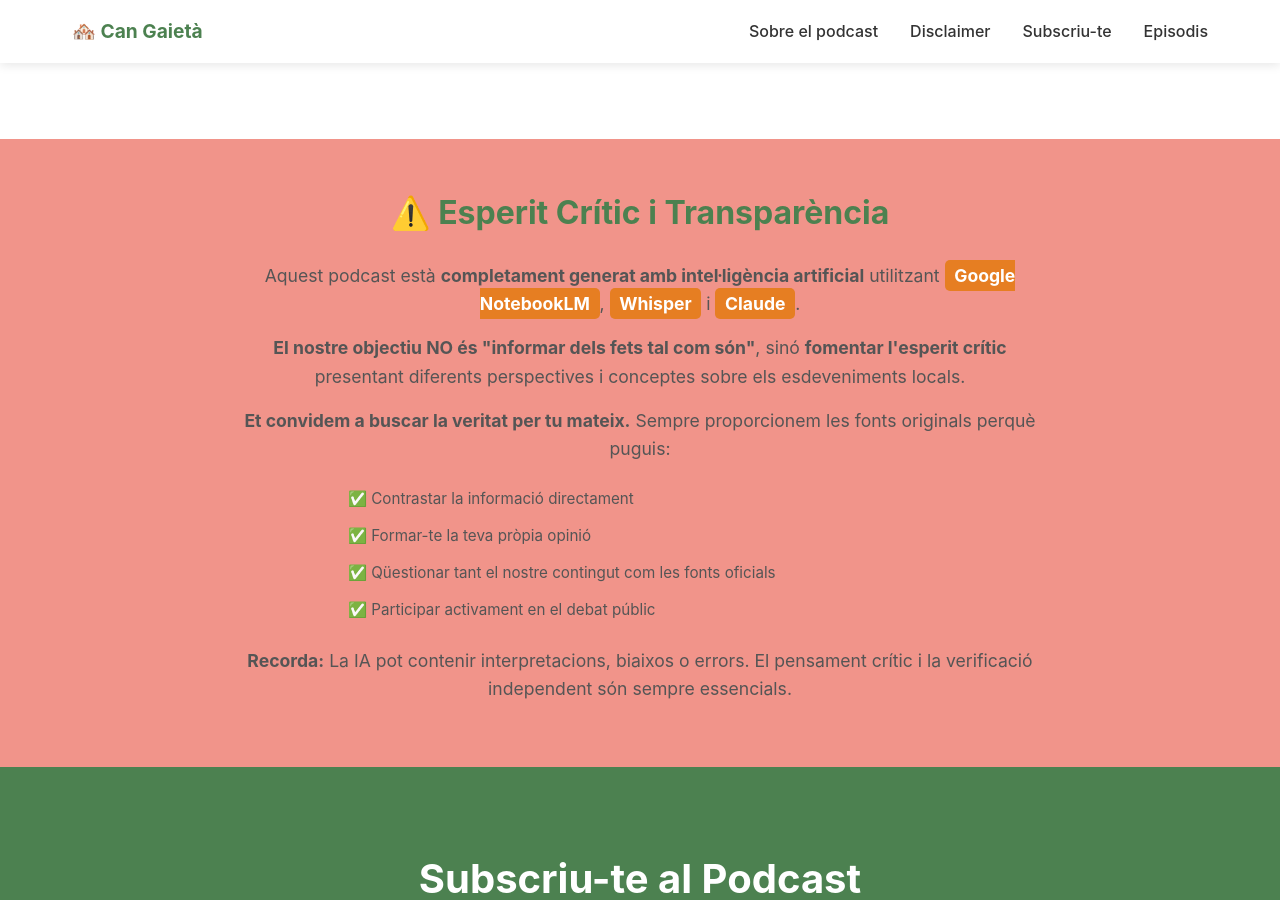
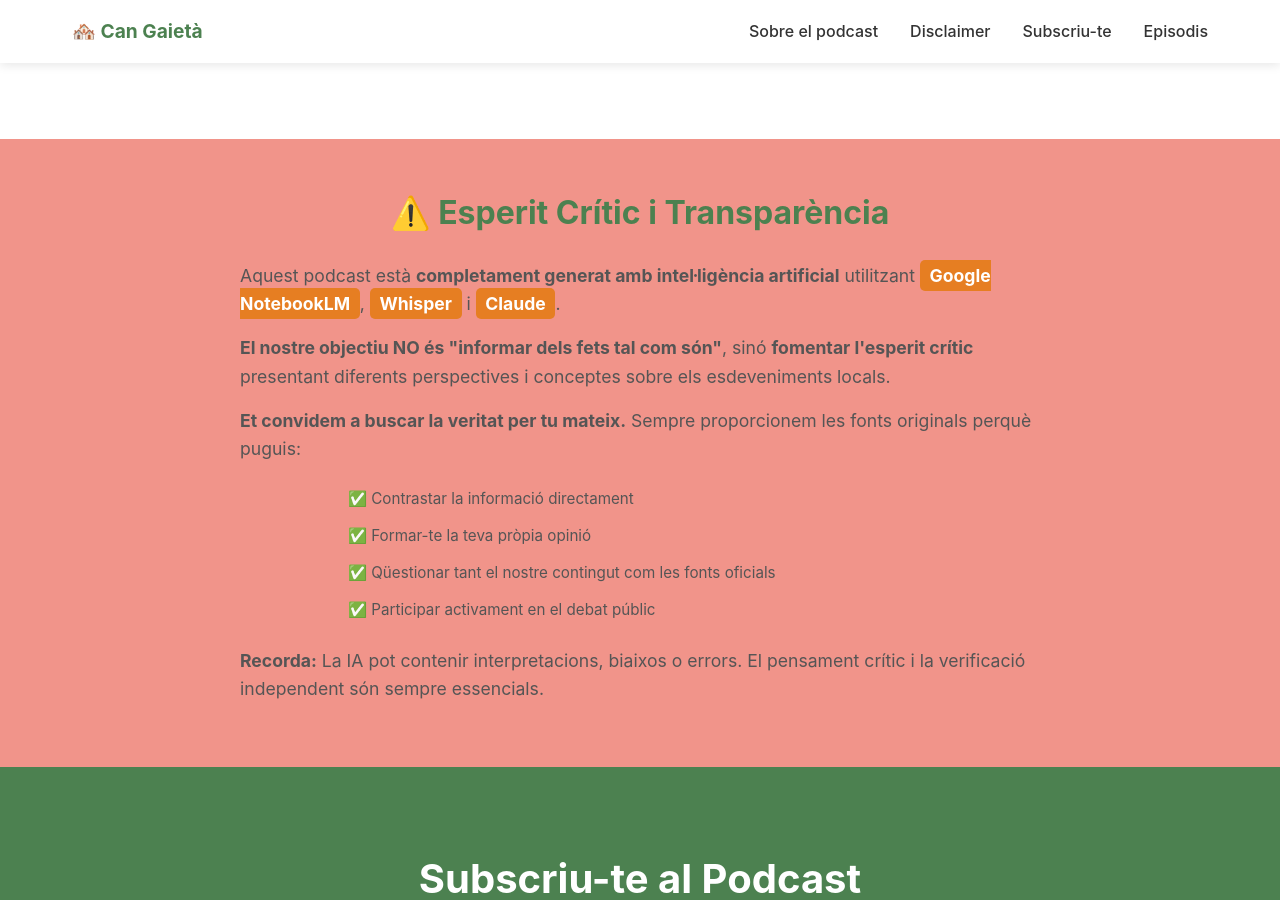
Before and after one commit to cangaieta/podcast, a Jekyll site: the page built from index.md, in a window 1280 px wide and 900 px high, scrolled down 1689 px. Built offline with Jekyll 4.4.1, drawn with Linux system fonts in a browser that asks for light colours.

Commit message:
Fix UX: millora llegibilitat i alineació
🎨 ALINEACIÓ DISCLAIMER:
✅ Secció "Esperit Crític i Transparència" ara té text alineat esquerra
✅ Només els títols (h2) queden centrats
✅ Millor llegibilitat i coherència visual

🔍 CONTRAST SUBSCRIPCIÓ:
✅ Títols principals: color #2C5530 (més fosc) + font-weight 600
✅ Noms d'apps: color més contrastat per millor visibilitat
✅ Text general: canviat de #555 a #333 per millor llegibilitat
✅ Solucionat problema de colors foscos sobre fons fosc

📱 ACCESSIBILITAT:
✅ Millor contrast WCAG per llegibilitat
✅ Text més llegible en tots els dispositius

🤖 Generated with [Claude Code](https://claude.ai/code)

Co-Authored-By: Claude <noreply@anthropic.com>

```diff
--- a/_layouts/landing.html
+++ b/_layouts/landing.html
@@ -244,6 +244,10 @@
         .disclaimer-content {
             max-width: 800px;
             margin: 0 auto;
+            text-align: left;
+        }
+
+        .disclaimer h2 {
             text-align: center;
         }
 
@@ -920,8 +924,9 @@
         }
 
         .universal-subscription h3 {
-            color: var(--verd-natura);
+            color: #2C5530;
             margin-bottom: 1.5rem;
+            font-weight: 600;
         }
 
         .universal-subscribe-link {
@@ -981,8 +986,9 @@
         }
 
         .manual-subscription h3 {
-            color: var(--verd-natura);
+            color: #2C5530;
             margin-bottom: 1.5rem;
+            font-weight: 600;
         }
 
         .manual-content {
@@ -1019,7 +1025,7 @@
         }
 
         .step-text {
-            color: #555;
+            color: #333;
             line-height: 1.5;
         }
 
@@ -1029,8 +1035,9 @@
         }
 
         .platform-instructions h3 {
-            color: var(--verd-natura);
+            color: #2C5530;
             margin-bottom: 1.5rem;
+            font-weight: 600;
         }
 
         .platform-grid {
@@ -1058,7 +1065,8 @@
             margin-bottom: 1rem;
             border-radius: 10px 10px 0 0;
             cursor: pointer;
-            color: var(--verd-natura);
+            color: #2C5530;
+            font-weight: 600;
         }
 
         .platform-content {
@@ -1077,13 +1085,14 @@
         .platform-content ol {
             padding-left: 1.5rem;
             margin: 0.5rem 0;
-            color: #555;
+            color: #333;
         }
 
         .platform-content li {
             margin: 0.3rem 0;
             font-size: 0.95rem;
             line-height: 1.4;
+            color: #333;
         }
 
         .platform-note {
```
